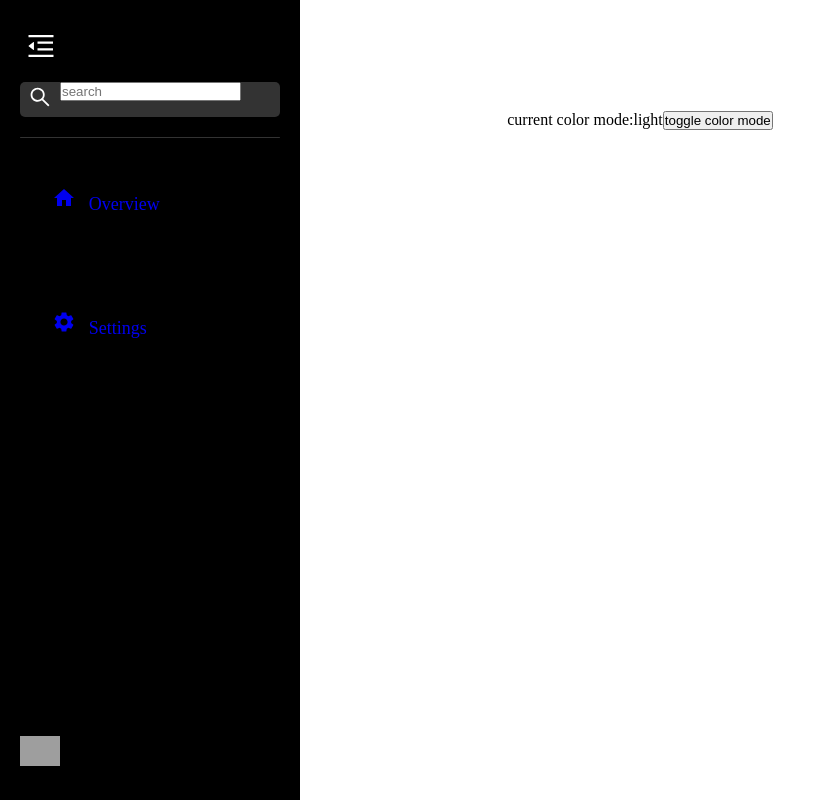
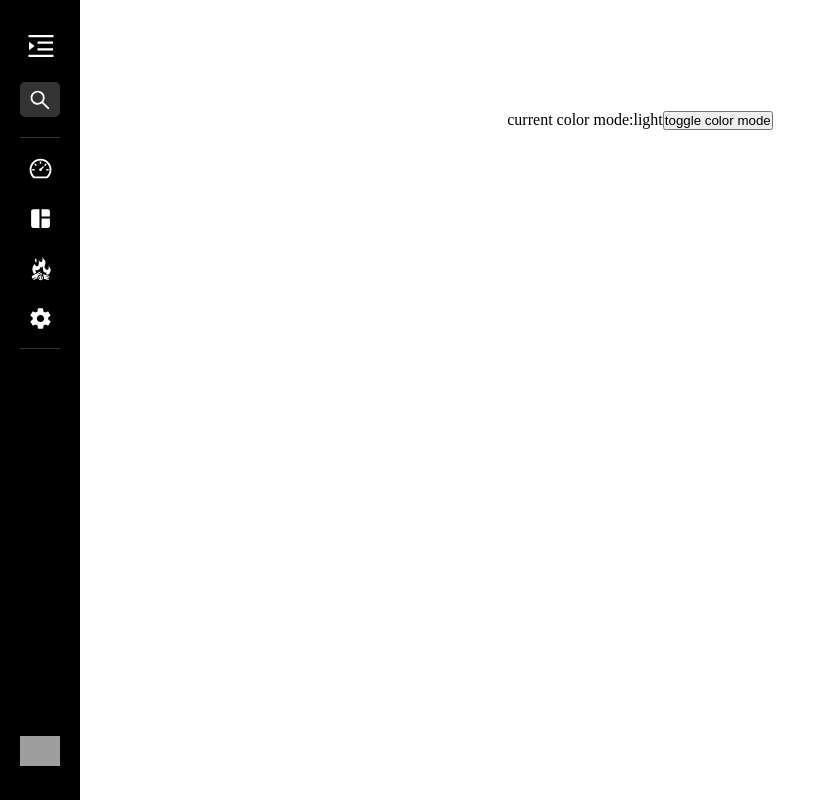
Before and after one commit to makitalpaca/django-react-template, a React (Vite) app in the folder frontend/app/: page / in a window 1280 px wide. Shown: the whole page, without its empty margins (0-816 px from the left). Built offline with nearby package versions, Linux system fonts and the light colour scheme; grey boxes are pictures that could not be loaded.

Commit message:
update: サイドバーの見た目改善

```diff
--- a/frontend/app/src/components/Sidebar/Sidebar.tsx
+++ b/frontend/app/src/components/Sidebar/Sidebar.tsx
@@ -1,41 +1,31 @@
 import { useState, type FC } from 'react';
-import { css } from '@emotion/react';
 import styled from '@emotion/styled';
 import {
   AiOutlineMenuUnfold,
   AiOutlineMenuFold,
   AiOutlineSearch,
 } from 'react-icons/ai';
-import { Link } from 'react-router-dom';
 
-import MenuIcon from '@mui/icons-material/Menu';
 import logo from '../../assets/yadon.png';
-// import CloseIcon from '@mui/icons-material/Close';
-
-// import { ThemeSwitchButton } from '../Theme2/ThemeSwitchButton';
-import { useTheme } from '../Theme2/themeContext';
 import { SidebarData } from './SidebarData';
 import { SidebarMenu } from './SidebarMenu';
+// import { ThemeSwitchButton } from '../Theme2/ThemeSwitchButton';
+// import { useTheme } from '../Theme2/themeContext';
 
 export const Sidebar: FC = () => {
-  // const [sidebar, setSidebar] = useState(false);
-  const [sidebar, setSidebar] = useState(true);
+  const [sidebar, setSidebar] = useState(false);
+  // const [sidebar, setSidebar] = useState(true);
   const showSidebar = () => {
     setSidebar(!sidebar);
   };
 
   // const { colorMode, setColorMode } = useTheme();
 
-  // const st1 = styled.div`
-  //   ${(props) => props.theme.icon};
-  // `;
-
   return (
     <>
       <SidebarNav sidebar={sidebar}>
         {/* eslint-disable-next-line */}
         <div onClick={showSidebar} className="sidebar-open">
-          {/* <MenuIcon style={{ color: 'white' }} /> */}
           {sidebar ? (
             <AiOutlineMenuFold color="white" size="2rem" />
           ) : (
@@ -46,59 +36,34 @@ export const Sidebar: FC = () => {
         <div className="top-section"></div>
 
         <div className="search-frm">
-          {/* <div className="search-btn">
-            <button>a</button>
-          </div> */}
           <button className="search-btn">
             <AiOutlineSearch color="white" size="1.5rem" />
           </button>
 
-          <div className="search-txt">
-            <input type="text" placeholder="search" />
-          </div>
+          <input type="text" placeholder="search" className="search-txt" />
         </div>
 
-        <Divider></Divider>
+        <div className="sidebar-up-driver"></div>
 
-        <Ul>
-          {SidebarData.map((item, index) => {
-            return <SidebarMenu item={item} key={index} />;
-          })}
-          {/* <ThemeSwitchButton /> */}
-          {/* <button onClick={setColorMode}>THEME CHANGE !</button> */}
-          {/* </SidebarWrap> */}
-        </Ul>
+        {SidebarData.map((item, index) => {
+          return <SidebarMenu item={item} key={index} />;
+        })}
+        {/* <ThemeSwitchButton /> */}
+        {/* <button onClick={setColorMode}>THEME CHANGE !</button> */}
 
-        {/* <SideMenuFooter> */}
+        <div className="sidebar-low-driver"></div>
+
         <div className="sidebar-foot">
           <div className="logo">
             <img src={logo} className="logo-img" alt="logo-img" />
           </div>
         </div>
-        {/* </SideMenuFooter> */}
       </SidebarNav>
 
       {/* <Container>あー</Container> */}
     </>
   );
 };
-
-// const Nav = styled.div`
-//   display: flex;
-//   justify-content: frex-start;
-//   align-items: center;
-//   height: 5rem;
-//   background-color: ${(props) => props.theme.secondary};
-// `;
-
-// const NavIcon = styled(Link)`
-//   display: flex;
-//   justify-content: frex-start;
-//   align-items: center;
-//   height: 5rem;
-//   font-size: 2rem;
-//   margin-left: 1.5rem;
-// `;
 
 const SidebarNav = styled.div<{ sidebar: boolean }>`
   width: ${({ sidebar }) => (sidebar ? '300px' : '80px')};
@@ -115,6 +80,7 @@ const SidebarNav = styled.div<{ sidebar: boolean }>`
   & .sidebar-open {
     display: flex;
     margin-left: 5px;
+    cursor: pointer;
   }
 
   & .top-section {
@@ -128,7 +94,7 @@ const SidebarNav = styled.div<{ sidebar: boolean }>`
 
     & .search-btn {
       width: 40px;
-      height: 35px;
+      height: 40px;
       position: absolute;
       background: transparent;
       border: 0;
@@ -149,6 +115,41 @@ const SidebarNav = styled.div<{ sidebar: boolean }>`
       padding-left: 40px;
       color: #666;
     }
+  }
+
+  // & .sidebar-driver {
+  //   width: 100%;
+  //   height: 1px;
+  //   border-radius: 1px;
+  //   background: #333;
+  //   margin-bottom: 10px;
+  // }
+
+  // & .driver {
+  //   width: 100%;
+  //   height: 1px;
+  //   border-radius: 1px;
+  //   background: #333;
+  //   // margin-bottom: 10px;
+  // }
+
+  & .sidebar-up-driver {
+    // {.driver}
+    // margin-bottom: 10px;
+    width: 100%;
+    height: 1px;
+    border-radius: 1px;
+    background: #333;
+    margin-bottom: 10px;
+  }
+
+  & .sidebar-low-driver {
+    width: 100%;
+    height: 1px;
+    border-radius: 1px;
+    background: #333;
+    margin-bottom: 10px;
+    bottom: 0;
   }
 
   & .sidebar-foot {
@@ -182,22 +183,3 @@ const SidebarNav = styled.div<{ sidebar: boolean }>`
 //   color: ${(props) => props.theme.text};
 // `;
 // const SidebarWrap = styled.div``;
-
-// const OshiteButton = styled.div`
-//   display: flex;
-//   align-items: center;
-//   justify-content: center;
-//   height: 90vh;
-// `;
-
-const Divider = styled.div`
-  width: 100%;
-  height: 1px;
-  border-radius: 1px;
-  background: #333;
-`;
-
-const Ul = styled.ul`
-  padding: 0;
-  margin: 0;
-`;
--- a/frontend/app/src/components/Sidebar/SidebarData.tsx
+++ b/frontend/app/src/components/Sidebar/SidebarData.tsx
@@ -1,28 +1,48 @@
-import HomeIcon from '@mui/icons-material/Home';
-import SettingsIcon from '@mui/icons-material/Settings';
+import { AiOutlineDashboard } from 'react-icons/ai';
+import { GiCampfire } from 'react-icons/gi';
+import { IoMdSettings } from 'react-icons/io';
+import { MdSpaceDashboard } from 'react-icons/md';
+// import HomeIcon from '@mui/icons-material/Home';
+// import SettingsIcon from '@mui/icons-material/Settings';
 import { type SidebarItem } from './SidebarItem';
 
 export const SidebarData: SidebarItem[] = [
   {
-    title: 'Overview',
-    path: '/overview',
-    icon: <HomeIcon />,
-    iconClosed: <HomeIcon />,
-    iconOpend: <HomeIcon />,
+    title: 'Dashborad',
+    path: '/dashboard',
+    icon: <AiOutlineDashboard />,
+    iconClosed: <AiOutlineDashboard />,
+    iconOpend: <AiOutlineDashboard />,
     subNav: [
       {
         title: 'Users',
-        path: '/overview/users',
-        icon: <HomeIcon />,
+        path: '/dashboard/users',
+        icon: <AiOutlineDashboard />,
       },
     ],
   },
   {
+    title: 'Contents',
+    path: '/contents',
+    icon: <MdSpaceDashboard />,
+    iconClosed: <AiOutlineDashboard />,
+    iconOpend: <AiOutlineDashboard />,
+    // subNav: [],
+  },
+  {
+    title: 'Pareo',
+    path: '/pareo',
+    icon: <GiCampfire />,
+    iconClosed: <GiCampfire />,
+    iconOpend: <GiCampfire />,
+    // subNav: [],
+  },
+  {
     title: 'Settings',
     path: '/settings',
-    icon: <SettingsIcon />,
-    iconClosed: <SettingsIcon />,
-    iconOpend: <SettingsIcon />,
+    icon: <IoMdSettings />,
+    iconClosed: <IoMdSettings />,
+    iconOpend: <IoMdSettings />,
     // subNav: [],
   },
 ];
--- a/frontend/app/src/components/Sidebar/SidebarMenu.tsx
+++ b/frontend/app/src/components/Sidebar/SidebarMenu.tsx
@@ -11,33 +11,59 @@ export const SidebarMenu: FC<SidebarMenuProps> = ({ item }) => {
   return (
     <>
       <SidebarLink to={item.path}>
-        <div>
-          {item.icon}
-          <SidebarLabel>{item.title}</SidebarLabel>
+        {/* <div className="sidebar-main-menu"> */}
+        <div className="sidebar-main-menu-item">
+          <div className="sidebar-main-menu-icon">{item.icon}</div>
+          <div className="sidebar-main-menu-label">{item.title}</div>
         </div>
+        {/* </div> */}
       </SidebarLink>
     </>
   );
 };
 
 const SidebarLink = styled(Link)`
-  display: flex;
-  justify-content: space-between;
-  align-items: center;
-  height: 3.75rem;
-  font-size: 1.125rem;
-  padding: 2rem;
-  text-decoration: none;
-  // color: white;
+  // .sidebar-main-menu {
+  overflow: hidden scroll;
 
-  &:hover {
-    background-color: #1f1f1b;
-    border-left: 4px solid #6d44dc;
+  & .sidebar-main-menu-item {
+    color: white;
+    font-size: 15px;
+    text-decoration: none;
+    font-weight: 600; // semi-bold
     cursor: pointer;
+    border-radius: 5px;
+    margin: 10px 0;
+
+    & .sidebar-main-menu-icon {
+      // display: inline-block;
+      // width: 40px;
+      // font-size: 25px;
+      // line-height: 40px;
+      // text-align: center;
+      // padding-top: 3px;
+      display: inline-flex;
+      height:40px;
+      width: 40px;
+      font-size: 25px;
+      justify-content:center;
+      align-items:center;
+    }
+
+    & .sidebar-main-menu-label {
+      // position: absolute;
+      // display: inline-block;
+      // line-height: 40px;
+      // padding-left: 20px;
+      position:absolute;
+      display: inline-flex;
+      height:40px;
+      align-items:center;
+      padding-left: 20px;
+    }
+
+    &:hover {
+      background-color:#333;
   }
+  // }
 `;
-
-const SidebarLabel = styled.span`
-  margin-left: 0.8rem;
-  width: ${({ sidebar }) => (sidebar ? '0' : '0')};
-`;
```
